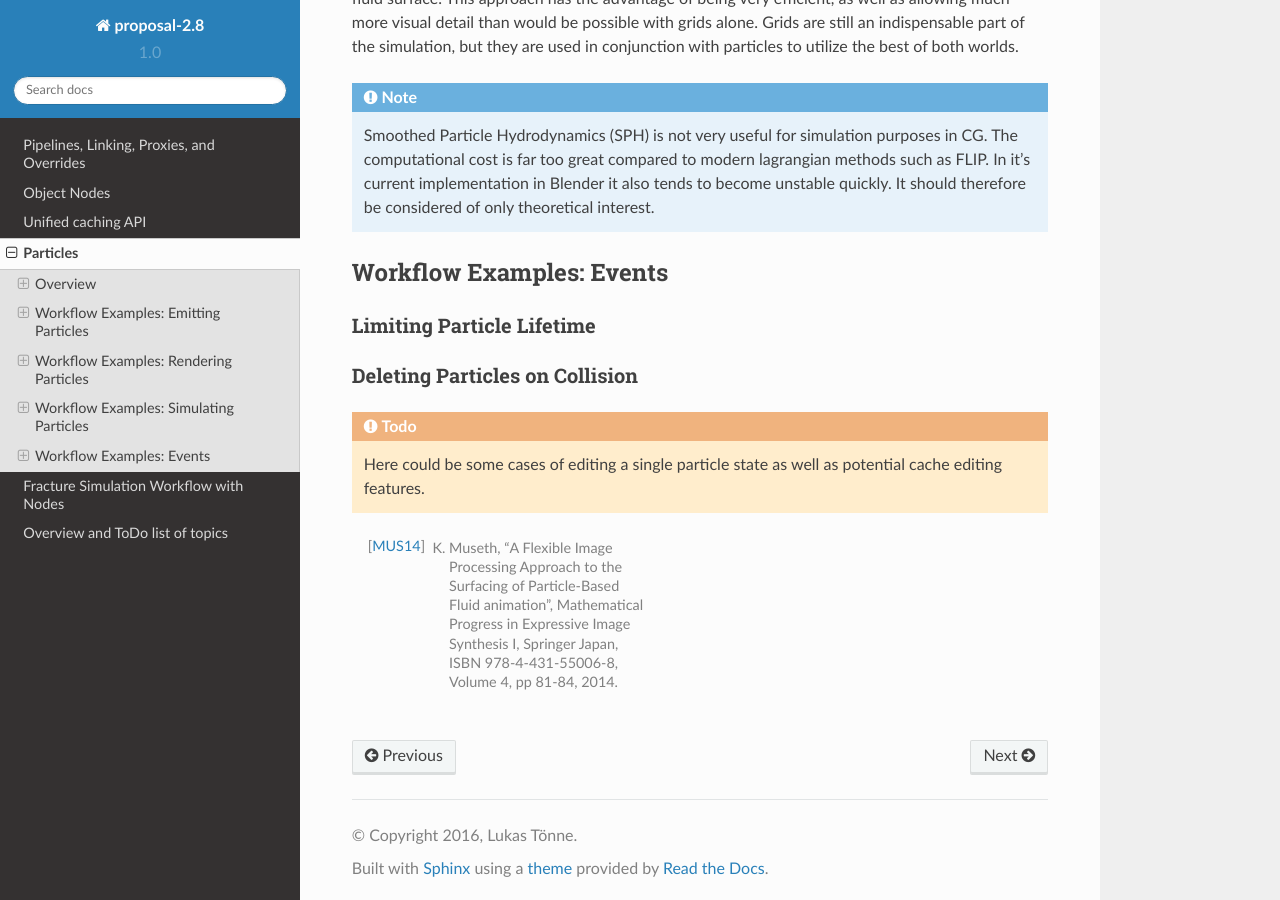
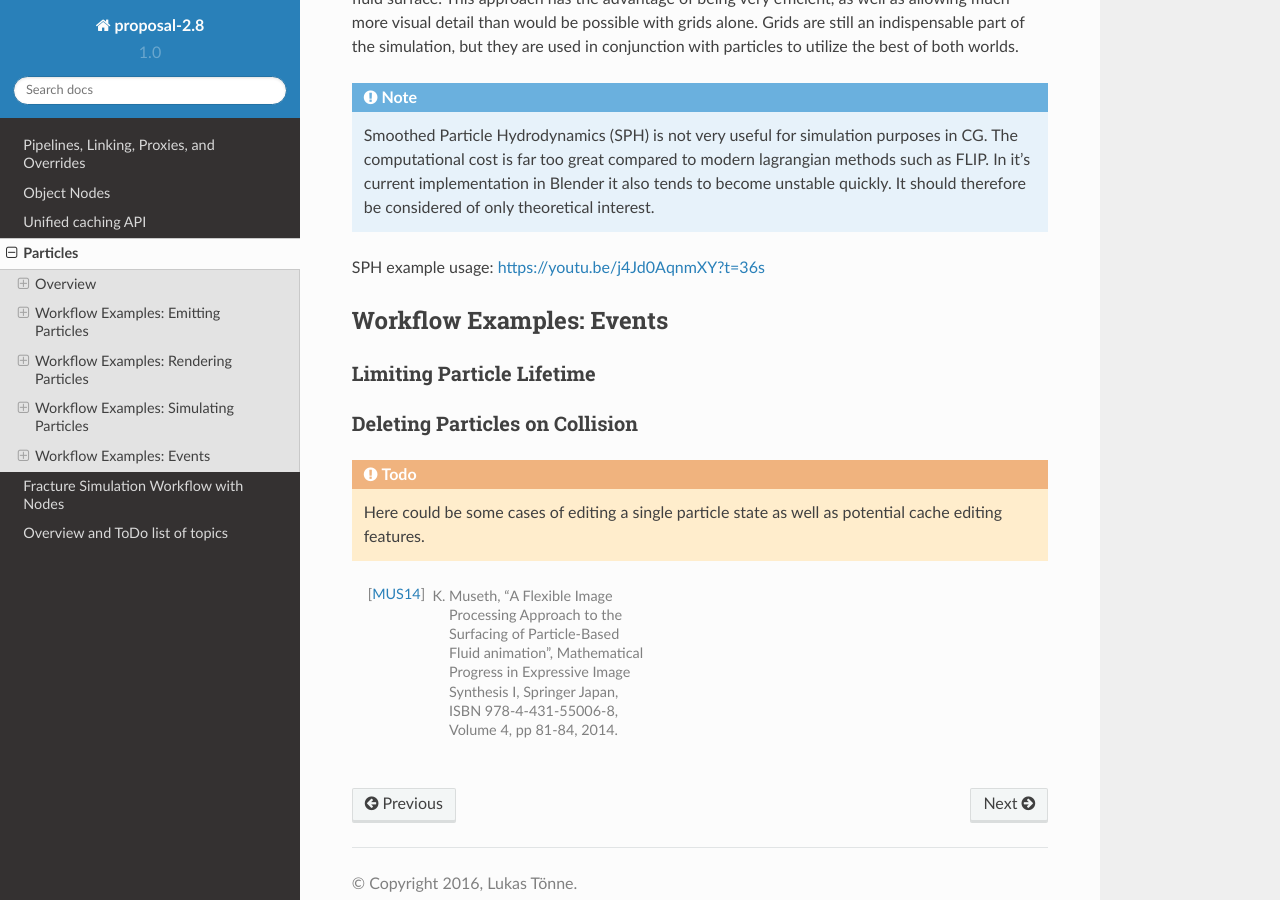
Before and after one commit to lukastoenne/proposal-2.8, a Sphinx documentation site: the page built from source/particles.rst, in a window 1280 px wide and 900 px high, scrolled down 11462 px. Built offline with Sphinx 7.4.7 and the Read the Docs theme 2.0.0, drawn with Linux system fonts in a browser that asks for light colours; formulas are drawn with MathJax 3.

Commit message:
Update particles.rst
Your page https://download.blender.org/institute/nodes-design/particles.html indicates having never seen a real-world application of SPH in Blender but some do exist.  They seem to provide a better result for 'shallow' water bodies like the shoreline example at https://youtu.be/j4Jd0AqnmXY?t=36s (provided they are meshed... the key missing standard component in Blender to making SPH useful), though your point about performance is valid and likely limits their usage to specific applications.

Apologies for sending the feedback this way, but I couldn't find any other means of getting a note to you.

```diff
--- a/source/particles.rst
+++ b/source/particles.rst
@@ -306,6 +306,7 @@ Modern fluid VFX in movie productions and the like is almost exclusively of a "l
 
 .. note:: Smoothed Particle Hydrodynamics (SPH) is not very useful for simulation purposes in CG. The computational cost is far too great compared to modern lagrangian methods such as FLIP. In it's current implementation in Blender it also tends to become unstable quickly. It should therefore be considered of only theoretical interest.
 
+SPH example usage: https://youtu.be/j4Jd0AqnmXY?t=36s
 
 Workflow Examples: Events
 -------------------------
```
